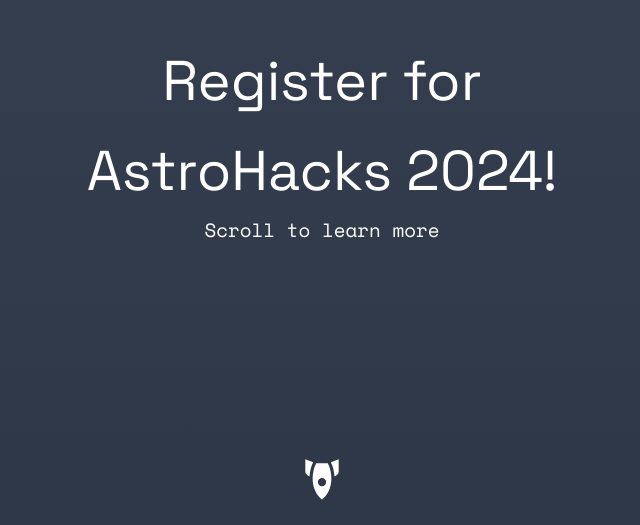
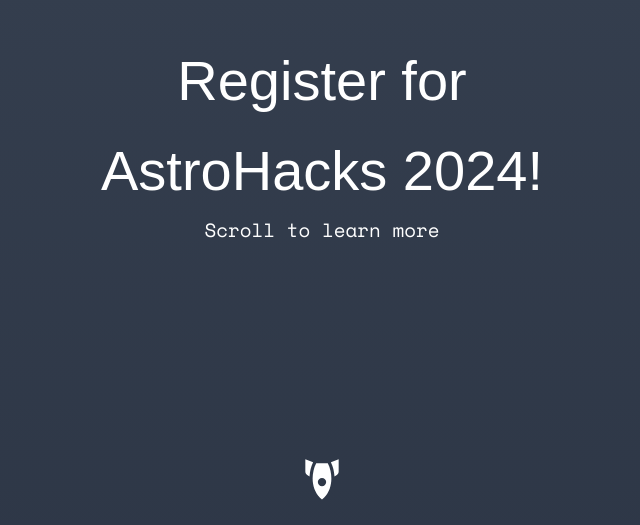
Before and after one commit to kcoderhtml/astrohacks, an Astro site: page / in a window 1280 px wide. Shown: the part 275-800 px from the top of the page, without its empty margins (318-958 px from the left). Built offline with nearby package versions, Linux system fonts and the light colour scheme; Astro itself is replaced by a stand-in of ours.

Commit message:
feat: update font styles to use Orbitron Variable font
The font styles in the component have been updated to use the Orbitron Variable font instead of Space Grotesk. This change was made to improve the visual appearance of the text. Additionally, the "@fontsource-variable/orbitron" package has been added as a dependency in the package.json file to ensure the font is available for use.

```diff
--- a/package.json
+++ b/package.json
@@ -12,7 +12,7 @@
 	"dependencies": {
 		"@astrojs/check": "^0.5.4",
 		"@astrojs/tailwind": "^5.1.0",
-    "@fontsource-variable/space-grotesk": "^5.0.16",
+		"@fontsource-variable/orbitron": "^5.0.18",
 		"@fontsource/space-mono": "^5.0.18",
 		"astro": "^4.4.0",
 		"tailwindcss": "^3.4.1",
--- a/src/layouts/Layout.astro
+++ b/src/layouts/Layout.astro
@@ -1,6 +1,6 @@
 ---
 import "@fontsource/space-mono";
-import "@fontsource-variable/space-grotesk";
+import "@fontsource-variable/orbitron";
 
 interface Props {
 	title: string;
@@ -54,7 +54,7 @@
 	h4,
 	h5,
 	h6 {
-		font-family: "Space Grotesk", sans-serif;
+		font-family: "Orbitron Variable", sans-serif;
 		color: white;
 		text-align: center;
 	}
```
Also changed, not shown: 1 other file. Lines whose indentation alone changed are shown as unchanged.
